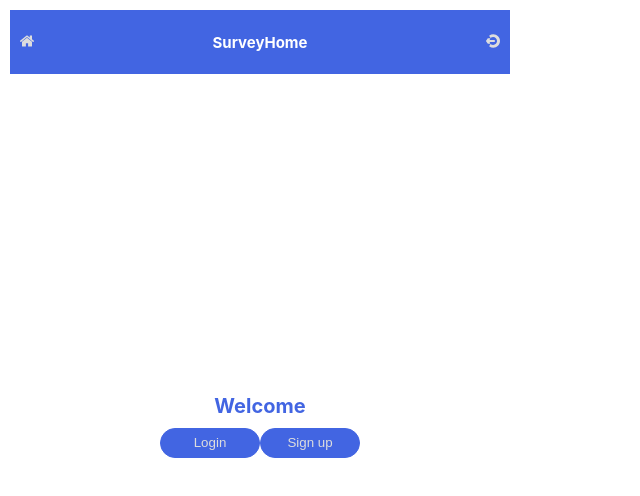
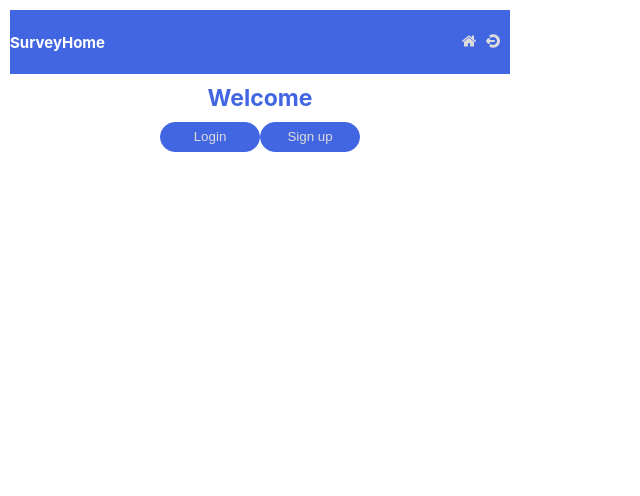
Before and after one commit to harshlakhanpal/edufund-tech, a React (Create React App) app in the folder client/: page / in a window 1280 px wide. Shown: the top 496 px of the page, without its empty margins (0-640 px from the left). Built offline with nearby package versions, Linux system fonts and the light colour scheme; sample sign-in values are in the browser's storage.

Commit message:
Styling changes

```diff
--- a/client/src/App.js
+++ b/client/src/App.js
@@ -18,9 +18,14 @@ import PageNotFound from "./components/PageNotFound";
 import PrivateRoute from "./components/PrivateRoute";
 import { Switch, Route } from "react-router-dom";
 import { useSelector } from "react-redux";
+import axios from "axios";
 
 const App = () => {
   const loading = useSelector((state) => state.app.appLoading);
+
+  if (process.env.NODE_ENV !== "production") {
+    axios.defaults.baseURL = "http://localhost:5000/";
+  }
 
   return (
     <div className="app">
--- a/client/src/App.scss
+++ b/client/src/App.scss
@@ -40,14 +40,15 @@ html body #root {
     width: 100%;
     position: relative;
     display: flex;
-    align-items: center;
+    align-items: flex-start;
     flex-basis: 92%;
     align-self: center;
     justify-content: center;
-
     .home {
+      height: 100%;
       .title {
         font-weight: bold;
+        text-align: center;
       }
     }
 
@@ -181,7 +182,7 @@ html body #root {
   width: 100%;
   background: inherit;
   padding: 1rem 1.3rem;
-  margin-bottom: 1rem;
+  margin: 0.5rem 0;
   font-size: 1.3rem;
   &:focus {
     outline: none;
@@ -241,6 +242,8 @@ html body #root {
 
 h1 {
   color: #4265e2;
+  font-size: 2.3rem;
+  margin-top: 1rem;
 }
 
 textarea {
--- a/client/src/components/CreateSurvey.js
+++ b/client/src/components/CreateSurvey.js
@@ -60,7 +60,6 @@ const CreateSurvey = () => {
       <h1>Create a new survey</h1>
       <textarea
         className="input"
-        style={{ marginBottom: "0" }}
         rows="12"
         name="subject"
         value={subject}
--- a/client/src/components/Header.js
+++ b/client/src/components/Header.js
@@ -18,18 +18,17 @@ const Header = () => {
   //   console.log("header render");
   return (
     <div className="app-header">
+      <h2>SurveyHome</h2>
       {checkLoggedIn && (
+        <div>
           <span
-          style={{ marginLeft: "1rem" }}
+            style={{ marginRight: "1rem" }}
             onClick={() =>
               location.pathname !== "/home" ? history.push("/home") : null
             }
           >
             <img src={homeicon} alt="home" className="icon" />
           </span>
-      )}
-      <h2>SurveyHome</h2>
-      {checkLoggedIn && (
           <span
             style={{ marginRight: "1rem" }}
             onClick={async () => {
@@ -39,6 +38,7 @@ const Header = () => {
           >
             <img src={logouticon} alt="logout" className="icon" />
           </span>
+        </div>
       )}
     </div>
   );
--- a/client/src/components/Home.js
+++ b/client/src/components/Home.js
@@ -32,7 +32,7 @@ const Home = () => {
 
   return (
     <section className="home">
-      <h1 style={{ textAlign: "center" }}>Surveys you are eligible for</h1>
+      <h1 className="title">Surveys you are eligible for</h1>
       {surveys.length > 0 ? (
         surveys.map(({ username, subject, createdAt, _id }) => (
           <div className="card">
```
Lines whose indentation alone changed are shown as unchanged.
